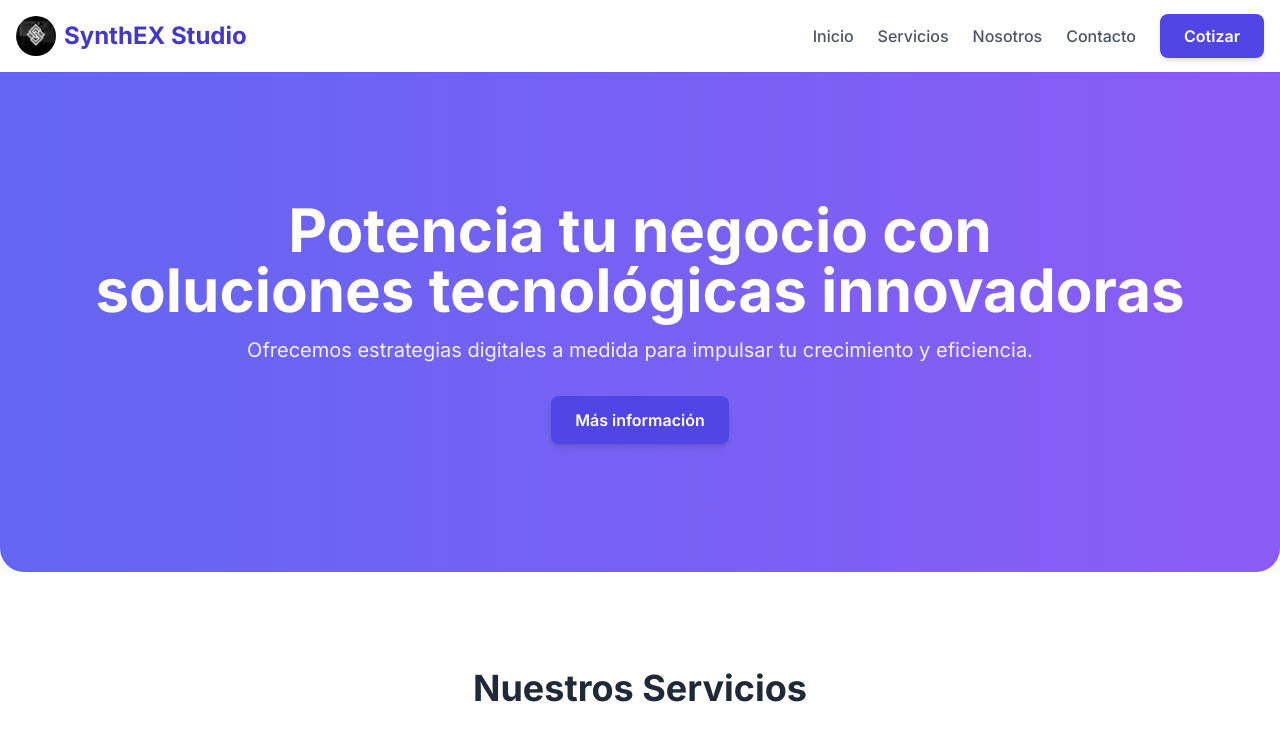
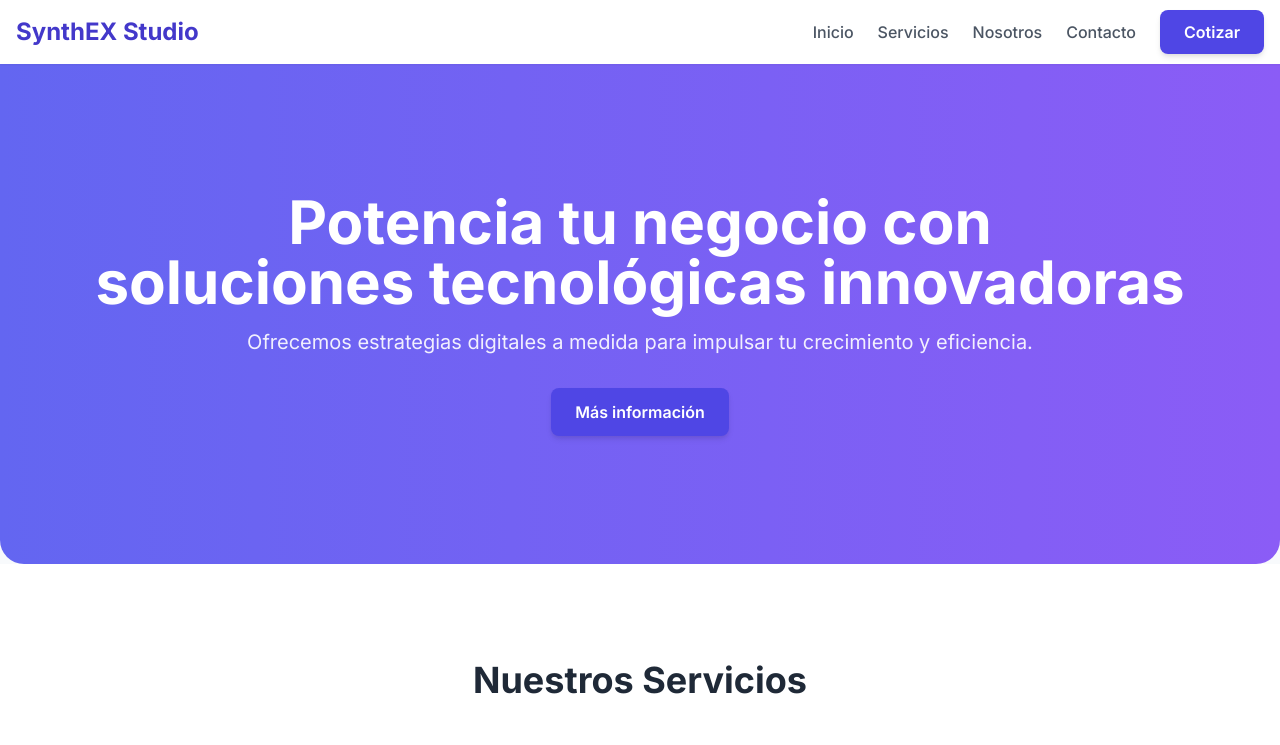
Before and after one commit to sechochosi/webStudio, a plain HTML site: page index.html in a window 1280 px wide. Shown: the top 745 px of the page. Drawn offline with nearby package versions, Linux system fonts and the light colour scheme.

Commit message:
Update index.html

```diff
--- a/index.html
+++ b/index.html
@@ -16,7 +16,7 @@
     <header class="bg-white shadow-sm py-4 sticky top-0 z-50">
         <div class="container mx-auto px-4 flex justify-between items-center flex-wrap">
             <a href="#" class="text-2xl font-bold text-indigo-700 flex items-center">
-                <img src="/2025.png" alt="SynthEX Studio Logo" class="h-10 w-10 mr-2 rounded-full">
+              <!--<img src="/2025.png" alt="SynthEX Studio Logo" class="h-10 w-10 mr-2 rounded-full">-->
                 SynthEX Studio
             </a>
 
```
